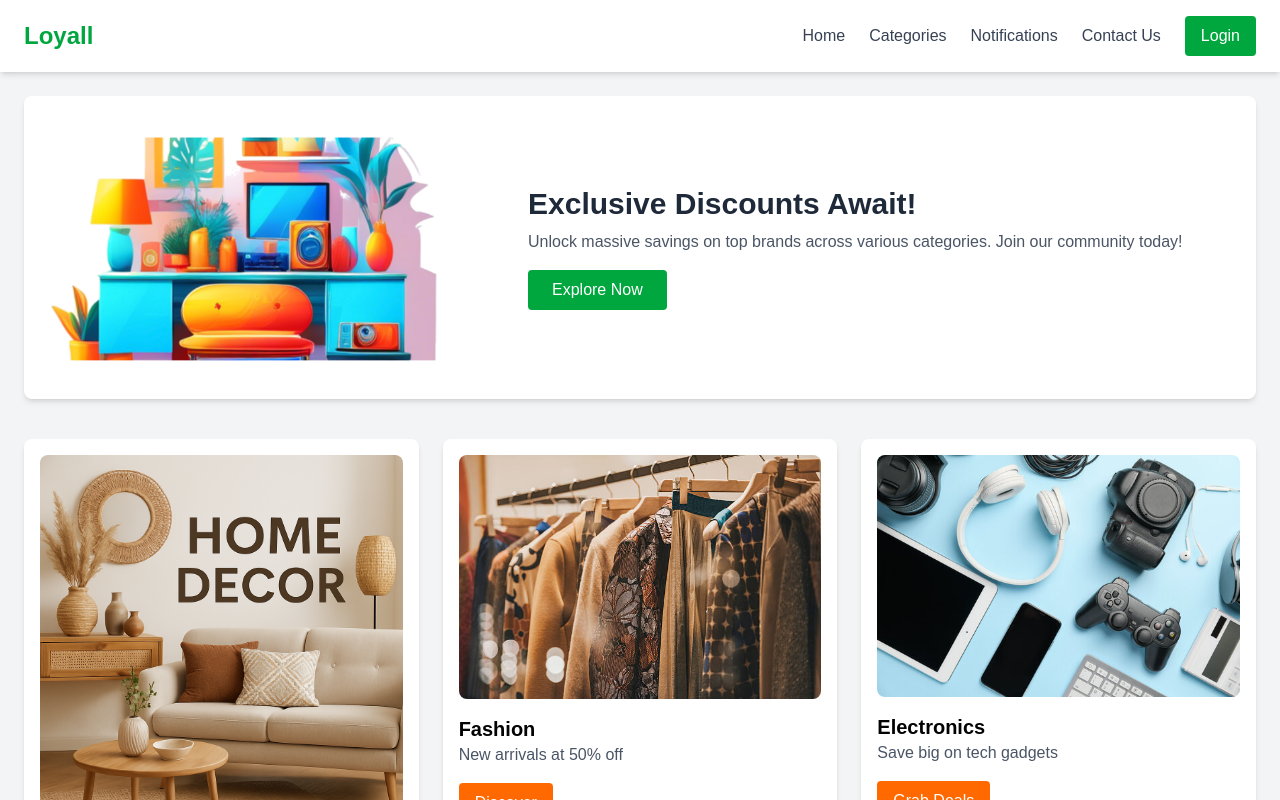
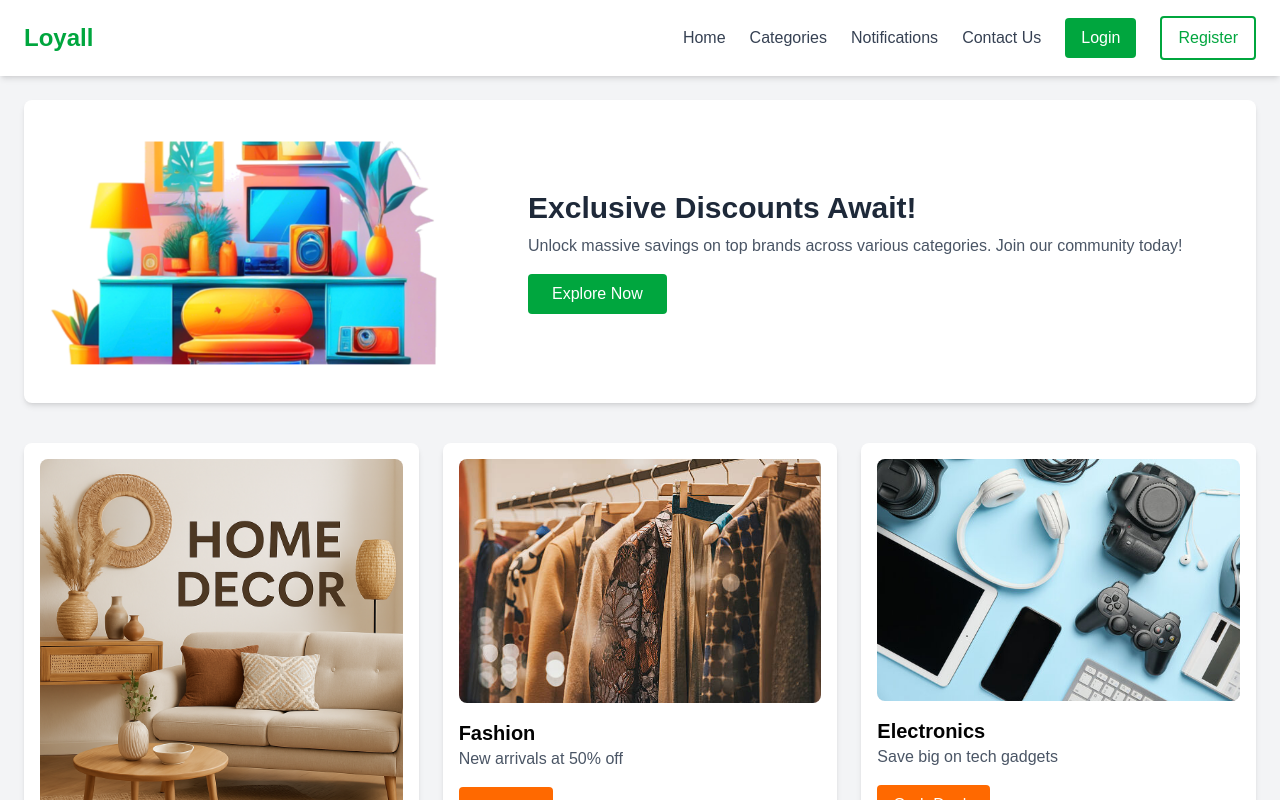
Before and after one commit to BulandaK/Loyall-Treasures, a Next.js app in the folder frontend/: page / in a window 1280 px wide. Shown: the top 800 px of the page. Built offline with nearby package versions, Linux system fonts and the light colour scheme.

Commit message:
frontend(AuthProvider): check if user is logged in

```diff
--- a/frontend/src/app/auth/login/page.tsx
+++ b/frontend/src/app/auth/login/page.tsx
@@ -1,6 +1,7 @@
 "use client";
 import React, { useState } from "react";
 import { AiOutlineGoogle } from "react-icons/ai"; // Import ikony Google
+import { useAuth } from "@/context/AuthContext";
 import "./login.css";
 
 export default function LoginPage() {
@@ -11,6 +12,7 @@ export default function LoginPage() {
 
   const [message, setMessage] = useState("");
   const [isSuccess, setIsSuccess] = useState(false); // Dodajemy stan dla sukcesu
+  const { login } = useAuth();
 
   // Obsługa zmiany w polach formularza
   const handleChange = (e: React.ChangeEvent<HTMLInputElement>) => {
@@ -23,29 +25,13 @@ export default function LoginPage() {
     e.preventDefault();
 
     try {
-      const response = await fetch("http://localhost:8080/api/users/login", {
-        method: "POST",
-        headers: {
-          "Content-Type": "application/json",
-        },
-        body: JSON.stringify({
-          email: formData.email,
-          password: formData.password,
-        }),
-      });
-
-      if (response.ok) {
-        setMessage("Login successful!");
-        setIsSuccess(true); // Ustawiamy sukces na true
-        setFormData({ email: "", password: "" });
-      } else {
-        const errorData = await response.json();
-        setMessage(`Error: ${errorData.message}`);
-        setIsSuccess(false); // Ustawiamy sukces na false
-      }
-      // eslint-disable-next-line @typescript-eslint/no-unused-vars
+      await login(formData.email, formData.password);
+      setMessage("Login successful!");
+      setIsSuccess(true); // Ustawiamy sukces na true
+      setFormData({ email: "", password: "" });
     } catch (error) {
-      setMessage("An error occurred while logging in.");
+      setMessage("Login failed. Please check your credentials.");
+      console.error("Login error:", error);
       setIsSuccess(false); // Ustawiamy sukces na false
     }
   };
--- a/frontend/src/app/layout.tsx
+++ b/frontend/src/app/layout.tsx
@@ -1,5 +1,6 @@
 import "./globals.css";
 import { Poppins, Roboto } from "next/font/google";
+import { AuthProvider } from "@/context/AuthContext";
 
 const poppins = Poppins({
   subsets: ["latin"],
@@ -25,7 +26,9 @@ export default function RootLayout({
 }) {
   return (
     <html lang="en" className={`${poppins.variable} ${roboto.variable}`}>
-      <body>{children}</body>
+      <body>
+        <AuthProvider>{children}</AuthProvider>
+      </body>
     </html>
   );
 }
--- a/frontend/src/app/page.tsx
+++ b/frontend/src/app/page.tsx
@@ -1,8 +1,11 @@
+"use client";
 import CategoryCard from "@/components/CategoryCard";
 import Image from "next/image";
 import Link from "next/link";
+import { useAuth } from "@/context/AuthContext";
 
 export default function Home() {
+  const { user, logout } = useAuth();
   const categories = [
     {
       id: 1,
@@ -49,9 +52,26 @@ export default function Home() {
             <a href="#" className="text-gray-700 hover:text-green-600">
               Contact Us
             </a>
-            <button className="bg-green-600 text-white px-4 py-2 rounded hover:bg-green-700">
-              <Link href="/auth/login"> Login</Link>
-            </button>
+            {user ? (
+              <>
+                <span className="text-gray-700">{user.email}</span>
+                <button
+                  onClick={logout}
+                  className="bg-red-600 text-white px-4 py-2 rounded hover:bg-red-700"
+                >
+                  Logout
+                </button>
+              </>
+            ) : (
+              <>
+                <button className="bg-green-600 text-white px-4 py-2 rounded hover:bg-green-700">
+                  <Link href="/auth/login"> Login</Link>
+                </button>
+                <button className="border-2 border-green-600 text-green-600 px-4 py-2 rounded hover:bg-green-700 hover:text-white">
+                  <Link href="/auth/signup"> Register</Link>
+                </button>
+              </>
+            )}
           </nav>
         </div>
       </header>
--- /dev/null
+++ b/frontend/src/context/AuthContext.tsx
@@ -0,0 +1,74 @@
+"use client";
+
+import React, { createContext, useContext, useState, useEffect } from "react";
+import { useRouter } from "next/navigation";
+
+interface User {
+  email: string;
+  first_name: string;
+  last_name: string;
+}
+
+interface AuthContextType {
+  user: User | null;
+  login: (email: string, password: string) => Promise<void>;
+  logout: () => void;
+}
+
+const AuthContext = createContext<AuthContextType | undefined>(undefined);
+
+export function AuthProvider({ children }: { children: React.ReactNode }) {
+  const [user, setUser] = useState<User | null>(null);
+  const router = useRouter();
+
+  useEffect(() => {
+    // Check if user is logged in on mount
+    const storedUser = localStorage.getItem("user");
+    if (storedUser) {
+      setUser(JSON.parse(storedUser));
+    }
+  }, []);
+
+  const login = async (email: string, password: string) => {
+    try {
+      const response = await fetch("http://localhost:8080/api/users/login", {
+        method: "POST",
+        headers: {
+          "Content-Type": "application/json",
+        },
+        body: JSON.stringify({ email, password }),
+      });
+
+      if (response.ok) {
+        const userData = await response.json();
+        setUser(userData);
+        localStorage.setItem("user", JSON.stringify(userData));
+        router.push("/"); // Redirect to home page after successful login
+      } else {
+        throw new Error("Login failed");
+      }
+    } catch (error) {
+      throw error;
+    }
+  };
+
+  const logout = () => {
+    setUser(null);
+    localStorage.removeItem("user");
+    router.push("/");
+  };
+
+  return (
+    <AuthContext.Provider value={{ user, login, logout }}>
+      {children}
+    </AuthContext.Provider>
+  );
+}
+
+export function useAuth() {
+  const context = useContext(AuthContext);
+  if (context === undefined) {
+    throw new Error("useAuth must be used within an AuthProvider");
+  }
+  return context;
+}
```
